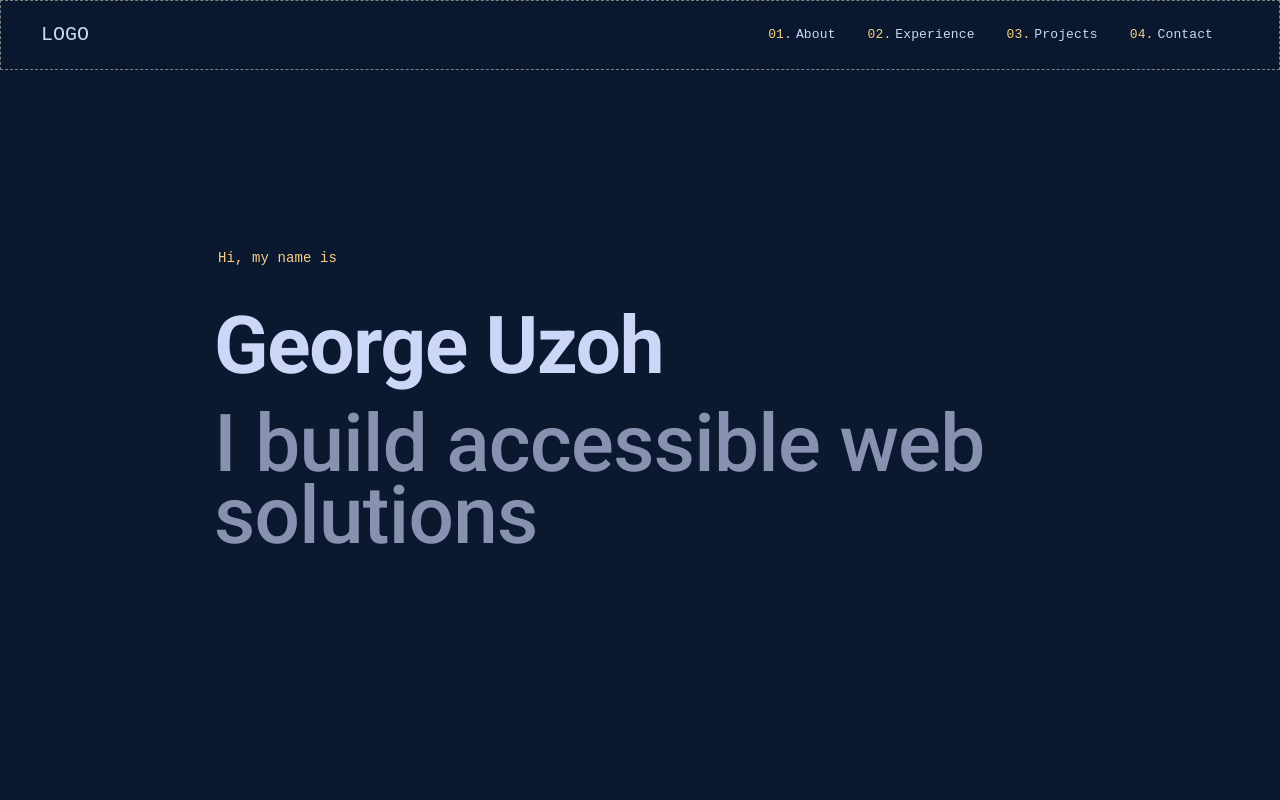
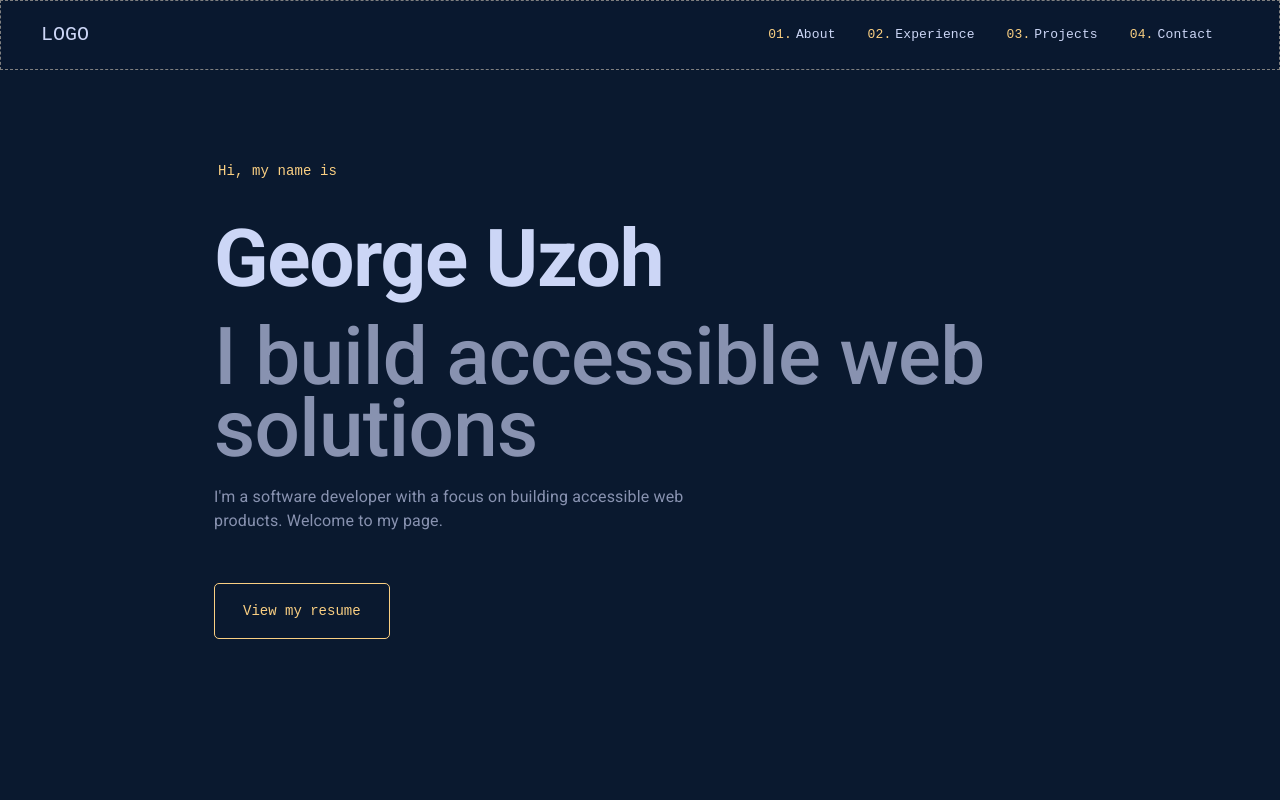
Before and after one commit to G-Uzoh/my-portfolio, a React (Vite) app: page / in a window 1280 px wide. Shown: the top 800 px of the page. Built offline with nearby package versions, Linux system fonts and the light colour scheme.

Commit message:
add intro text and resume link to home component

```diff
--- a/src/components/Header.jsx
+++ b/src/components/Header.jsx
@@ -15,16 +15,35 @@ const Header = () => {
           <a href="/">LOGO</a>
         </div>
         <List style={{ display: "flex" }}>
-          <ListItem sx={{fontFamily: "monospace", padding: "10px"}}>
+          <ListItem sx={{ fontFamily: "monospace", padding: "10px" }}>
             {navLinks.map((link) => (
               <ListItemButton
                 key={link.serialNumber}
                 LinkComponent="a"
                 href={`#${link.title.toLowerCase()}`}
-                sx={{ "&:hover": { color: "var(--yellow)" }, fontSize: "var(--font-size-xs)" }}
+                sx={{
+                  "&:hover": { color: "var(--yellow)" },
+                  fontSize: "var(--font-size-xs)",
+                }}
               >
-                <Typography sx={{ color: "var(--yellow)", marginRight: "4px", fontFamily: "var(--font-mono)", fontSize: "var(--font-size-xs)" }}>{link.serialNumber}</Typography>
-                <Typography sx={{ fontFamily: "var(--font-mono)", fontSize: "var(--font-size-xs)" }}>{link.title}</Typography>
+                <Typography
+                  sx={{
+                    color: "var(--yellow)",
+                    marginRight: "4px",
+                    fontFamily: "var(--font-mono)",
+                    fontSize: "var(--font-size-xs)",
+                  }}
+                >
+                  {link.serialNumber}
+                </Typography>
+                <Typography
+                  sx={{
+                    fontFamily: "var(--font-mono)",
+                    fontSize: "var(--font-size-xs)",
+                  }}
+                >
+                  {link.title}
+                </Typography>
               </ListItemButton>
             ))}
           </ListItem>
--- a/src/pages/Home.jsx
+++ b/src/pages/Home.jsx
@@ -1,31 +1,29 @@
+import styled from '@emotion/styled';
 import { Box, Typography, Button } from '@mui/material';
 
 const Home = () => {
+    const ResumeLink = styled(Box)({
+        color: 'var(--yellow)',
+        background: "transparent",
+        border: "1px solid var(--yellow)",
+        borderRadius: "var(--border-radius)",
+        padding: "1.25rem 1.75rem",
+        fontSize: 'var(--font-size-sm)',
+        fontFamily: 'var(--font-mono)',
+        lineHeight: "1",
+        textDecoration: "none",
+        cursor: "pointer",
+        marginTop: "50px",
+    })
+
     return (
         <Box component="section" className="hero">
             <Typography variant="subtitle2" component="h1" color="var(--yellow)" fontFamily="var(--font-mono)" margin="0 0 30px 4px">Hi, my name is</Typography>
             <Typography variant="h1" component="h2" color="var(--lightest-slate)" fontSize="clamp(40px, 8vw, 80px)" fontWeight="700">George Uzoh</Typography>
             <Typography variant="h2" component="h3" color="var(--slate)" fontSize="clamp(40px, 8vw, 80px)" fontWeight="500" margin="15px 0 0 0" lineHeight="0.9">I build accessible web solutions</Typography>
+            <Typography component="p" sx={{ margin: "20px 0 0", maxWidth: "540px" }}>I&apos;m a software developer with a focus on building accessible web products. Welcome to my page.</Typography>
+            <ResumeLink component="a">View my resume</ResumeLink>
         </Box>
-        // <Container>
-        //     <Box sx={{display: 'flex', flexDirection: 'column', alignItems: 'center'}}>
-        //        <Box display='flex' flexDirection='column' justifyContent='center'>
-        //             <Box color='#facf82' fontSize='clamp(var(--font-size-sm), 5vw, var(--font-size-md))'>
-        //                 <Typography fontFamily='var(--font-mono)'>Hi, my name is</Typography>
-        //             </Box>
-        //             <Box color='var(--lightest-slate)' fontSize='clamp(34px, 8vw, 36px)'>
-        //                 <h1>George Uzoh</h1>
-        //             </Box>
-        //                 <h2>I build accessible web solutions</h2>
-        //             <Box color='#8892b0'>
-        //                 <h3>I&apos;m a software developer with a focus on building accessible web products. Nice to meet you!</h3>
-        //             </Box>
-        //             <Box>
-        //                 <Button variant='contained' sx={{px: '1.5rem', mt: '2rem'}}>View resume</Button>
-        //             </Box>
-        //        </Box>
-        //     </Box>
-        // </Container>
     );
 }
 
```
